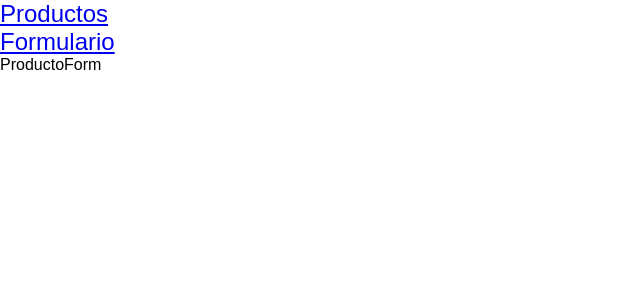
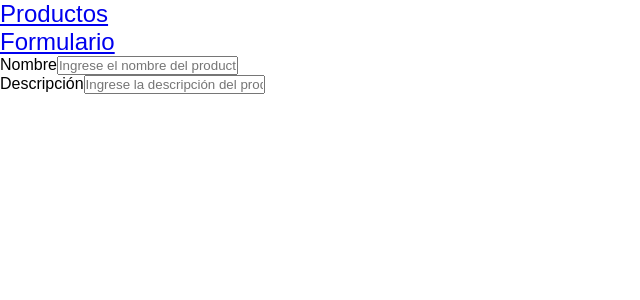
Before and after one commit to santimontironi/crud-Django-Rest-ReactJs, a React (Vite) app in the folder frontend/: page /productoForm in a window 1280 px wide. Shown: the top 300 px of the page, without its empty margins (0-640 px from the left). Built offline with nearby package versions, Linux system fonts and the light colour scheme; a web font is replaced by a local one.

Commit message:
se empezo con el desarrollo del formulario y se agrego una validacion en caso de no haber productos en ProductoPage

```diff
--- a/frontend/pages/FormPage.jsx
+++ b/frontend/pages/FormPage.jsx
@@ -1,5 +1,17 @@
 export const FormPage = () => {
   return (
-    <div>ProductoForm</div>
+    <div>
+      <form method="post">
+        <div>
+          <label htmlFor="nombre">Nombre</label>
+          <input type="text" name="nombre" id="nombre" placeholder="Ingrese el nombre del producto" required/>
+        </div>
+        <div>
+          <label htmlFor="descripcion">Descripción</label>
+          <input type="text" name="descripcion" id="descripcion" placeholder="Ingrese la descripción del producto" required/>
+        </div>
+
+      </form>
+    </div>
   )
 }
--- a/frontend/pages/ProductoPage.jsx
+++ b/frontend/pages/ProductoPage.jsx
@@ -19,6 +19,10 @@ export const ProductoPage = () => {
       {productos.map(producto => (
         <Producto key={producto.id} nombre={producto.nombre} precio={producto.precio} stock={producto.stock} descripcion={producto.descripcion}/>
       ))}
+
+      {productos.length == 0 && (
+        <h1>No hay productos agregados.</h1>
+      )}
     </div>
   )
 }
```
